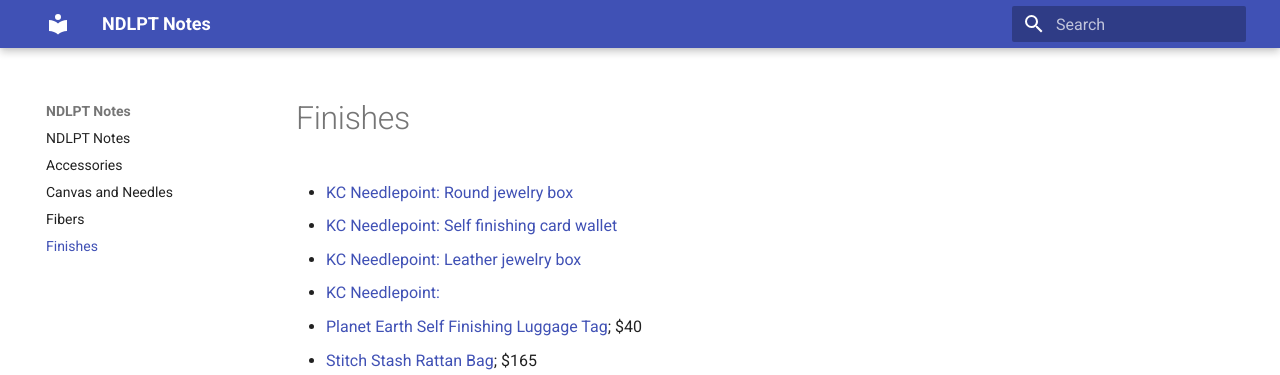
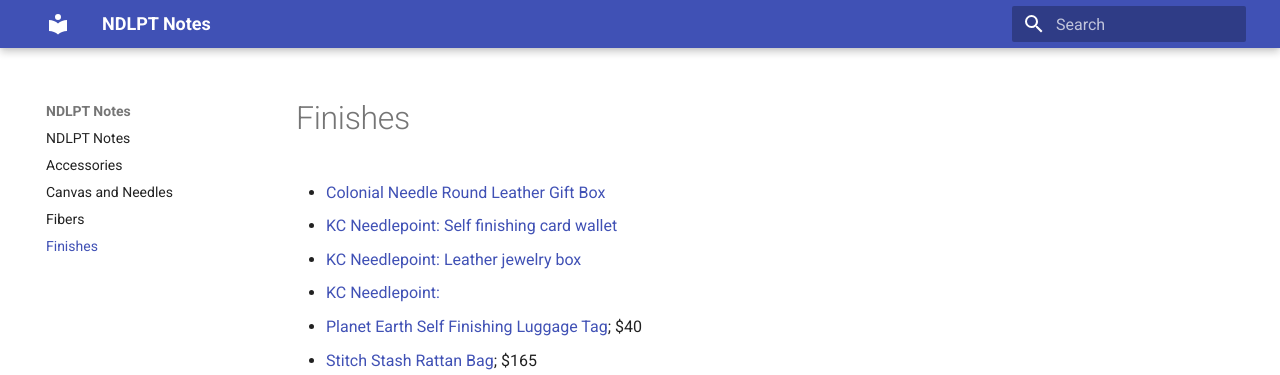
Before and after one commit to shylaclark/ndlpt-notes, an MkDocs documentation site: the page built from docs/finishes.md, in a window 1280 px wide. Shown: the top 375 px of the page. Built offline with MkDocs 1.6.1 and Material for MkDocs 9.7.7, drawn with Linux system fonts in a browser that asks for light colours.

Commit message:
Update finishes.md

```diff
--- a/docs/finishes.md
+++ b/docs/finishes.md
@@ -1,6 +1,6 @@
 # Finishes
 
-* [KC Needlepoint: Round jewelry box](https://www.kcneedlepoint.com/products/round-leather-gift-box?utm_source=pinterest&utm_medium=social)
+* [Colonial Needle Round Leather Gift Box](https://www.kcneedlepoint.com/products/round-leather-gift-box?utm_source=pinterest&utm_medium=social)
 * [KC Needlepoint: Self finishing card wallet](https://www.kcneedlepoint.com/products/self-finishing-card-wallet?utm_source=pinterest&utm_medium=social)
 * [KC Needlepoint: Leather jewelry box](https://www.kcneedlepoint.com/collections/leather-goods/products/leather-jewelry-box?utm_source=pinterest&utm_medium=social)
 * [KC Needlepoint: ](https://www.kcneedlepoint.com/collections/leather-goods/products/leather-luggage-tag)
```
